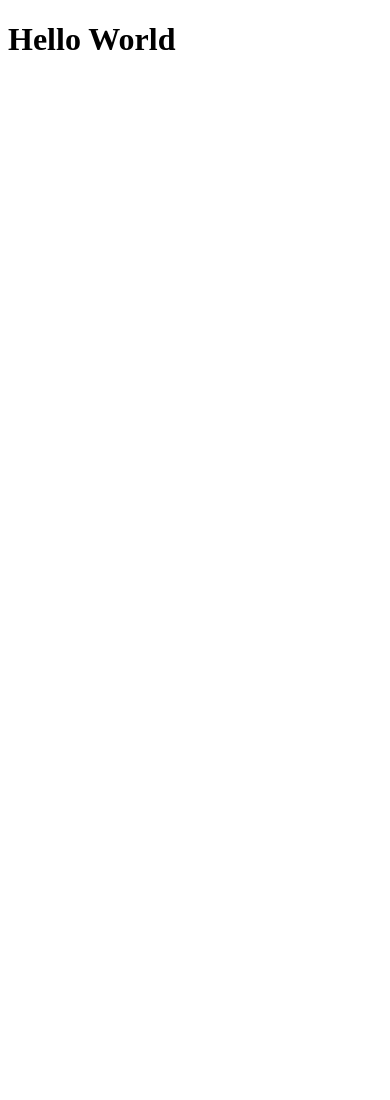
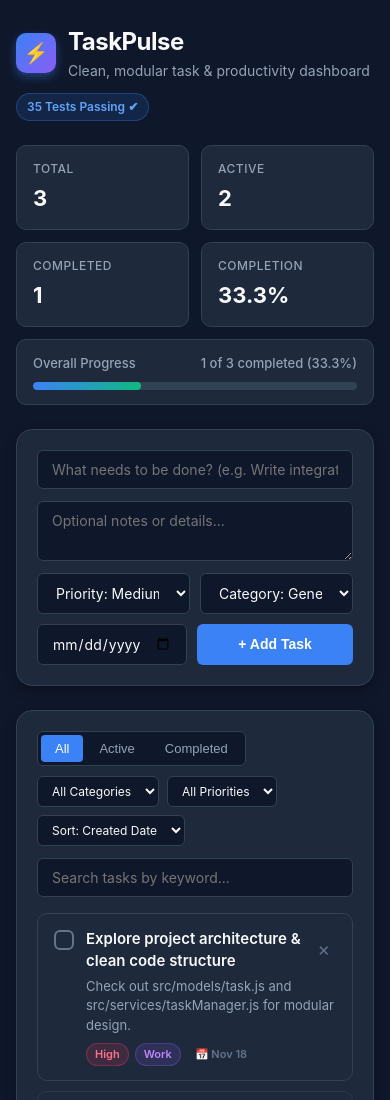
Before and after one commit to treeg0ds/start-a-rest-api-with-node-js, a website: page index.html in a window 390 px wide. Shown: the top 1100 px of the page. Before the commit the page ends 844 px from the top, so only its background shows below. Drawn offline with Linux system fonts and the light colour scheme.

Commit message:
Work from the phone

```diff
--- a/index.html
+++ b/index.html
@@ -1,5 +1,160 @@
 <!DOCTYPE html>
-<html>
-<head><title>Test</title></head>
-<body><h1>Hello World</h1></body>
+<html lang="en">
+<head>
+  <meta charset="UTF-8" />
+  <meta name="viewport" content="width=device-width, initial-scale=1.0" />
+  <title>TaskPulse — Modern Task & Goal Tracker</title>
+  <link rel="stylesheet" href="css/styles.css" />
+</head>
+<body>
+  <div class="container">
+    <!-- Header -->
+    <header>
+      <div class="header-top">
+        <div class="brand">
+          <div class="brand-icon">⚡</div>
+          <div>
+            <h1>TaskPulse</h1>
+            <p class="subtitle">Clean, modular task & productivity dashboard</p>
+          </div>
+        </div>
+        <span class="badge-tag">35 Tests Passing ✔</span>
+      </div>
+    </header>
+
+    <!-- Metrics & Progress Overview -->
+    <section class="stats-grid" aria-label="Task Statistics">
+      <div class="stat-card">
+        <span class="stat-label">Total</span>
+        <span class="stat-value" id="statTotal">0</span>
+      </div>
+      <div class="stat-card">
+        <span class="stat-label">Active</span>
+        <span class="stat-value" id="statActive">0</span>
+      </div>
+      <div class="stat-card">
+        <span class="stat-label">Completed</span>
+        <span class="stat-value" id="statCompleted">0</span>
+      </div>
+      <div class="stat-card">
+        <span class="stat-label">Completion</span>
+        <span class="stat-value" id="statRate">0%</span>
+      </div>
+
+      <div class="progress-container">
+        <div class="progress-header">
+          <span>Overall Progress</span>
+          <span id="progressText">0 of 0 completed (0%)</span>
+        </div>
+        <div class="progress-bar-bg">
+          <div class="progress-bar-fill" id="progressBarFill"></div>
+        </div>
+      </div>
+    </section>
+
+    <!-- New Task Creation Form -->
+    <section class="card" aria-label="Create Task">
+      <form id="taskForm" class="task-form">
+        <input
+          type="text"
+          id="taskTitle"
+          placeholder="What needs to be done? (e.g. Write integration tests)"
+          required
+          maxlength="120"
+          autocomplete="off"
+        />
+
+        <textarea
+          id="taskDesc"
+          placeholder="Optional notes or details..."
+          maxlength="500"
+        ></textarea>
+
+        <div class="form-row">
+          <select id="taskPriority" aria-label="Task Priority">
+            <option value="low">Priority: Low</option>
+            <option value="medium" selected>Priority: Medium</option>
+            <option value="high">Priority: High</option>
+          </select>
+
+          <select id="taskCategory" aria-label="Task Category">
+            <option value="general" selected>Category: General</option>
+            <option value="work">Category: Work</option>
+            <option value="personal">Category: Personal</option>
+            <option value="study">Category: Study</option>
+          </select>
+
+          <input
+            type="date"
+            id="taskDueDate"
+            aria-label="Due Date"
+          />
+
+          <button type="submit" class="btn btn-primary">
+            + Add Task
+          </button>
+        </div>
+      </form>
+    </section>
+
+    <!-- Tasks List & Controls -->
+    <main class="card" aria-label="Task List">
+      <div class="toolbar">
+        <div class="toolbar-controls">
+          <div class="filter-pills" role="tablist" aria-label="Filter by Status">
+            <button class="filter-pill active" data-status="all">All</button>
+            <button class="filter-pill" data-status="active">Active</button>
+            <button class="filter-pill" data-status="completed">Completed</button>
+          </div>
+
+          <div class="filter-selects">
+            <select id="categoryFilter" aria-label="Filter by category">
+              <option value="all">All Categories</option>
+              <option value="work">Work</option>
+              <option value="personal">Personal</option>
+              <option value="study">Study</option>
+              <option value="general">General</option>
+            </select>
+
+            <select id="priorityFilter" aria-label="Filter by priority">
+              <option value="all">All Priorities</option>
+              <option value="high">High</option>
+              <option value="medium">Medium</option>
+              <option value="low">Low</option>
+            </select>
+
+            <select id="sortBySelect" aria-label="Sort tasks">
+              <option value="createdAt">Sort: Created Date</option>
+              <option value="dueDate">Sort: Due Date</option>
+              <option value="priority">Sort: Priority</option>
+              <option value="title">Sort: Title (A-Z)</option>
+            </select>
+          </div>
+        </div>
+
+        <div class="search-box">
+          <input
+            type="text"
+            id="searchInput"
+            placeholder="Search tasks by keyword..."
+            autocomplete="off"
+          />
+        </div>
+      </div>
+
+      <!-- Task Items Container -->
+      <div id="taskList" class="task-list"></div>
+
+      <!-- Footer Actions -->
+      <div class="footer-actions">
+        <span id="activeCountLabel">0 active tasks</span>
+        <button id="clearCompletedBtn" class="btn btn-secondary btn-sm">
+          Clear Completed
+        </button>
+      </div>
+    </main>
+  </div>
+
+  <script type="module" src="js/app.js"></script>
+</body>
 </html>
--- /dev/null
+++ b/js/app.js
@@ -0,0 +1,245 @@
+import { TaskManager } from '../src/services/taskManager.js';
+import { LocalStorageAdapter } from '../src/storage/storage.js';
+
+// Initialize TaskManager with Browser LocalStorage Adapter
+const storage = new LocalStorageAdapter('taskpulse_tasks');
+const manager = new TaskManager(storage);
+
+// Seed sample tasks if storage is brand new
+if (manager.tasks.length === 0) {
+  const tomorrow = new Date(Date.now() + 86400000).toISOString();
+  manager.addTask({
+    title: 'Explore project architecture & clean code structure',
+    description: 'Check out src/models/task.js and src/services/taskManager.js for modular design.',
+    priority: 'high',
+    category: 'work',
+    dueDate: tomorrow,
+    completed: false,
+  });
+
+  manager.addTask({
+    title: 'Run automated tests via npm test',
+    description: '35 automated tests covering model validation, CRUD, filtering, and storage persistence.',
+    priority: 'medium',
+    category: 'study',
+    completed: true,
+  });
+
+  manager.addTask({
+    title: 'Customize UI or build new features',
+    description: 'Add your own custom tags, export data to JSON, or integrate your own API.',
+    priority: 'low',
+    category: 'personal',
+    completed: false,
+  });
+}
+
+// Current Filter State
+const state = {
+  status: 'all',
+  category: 'all',
+  priority: 'all',
+  search: '',
+  sortBy: 'createdAt',
+  sortOrder: 'desc',
+};
+
+// DOM Elements
+const taskListEl = document.getElementById('taskList');
+const taskForm = document.getElementById('taskForm');
+const searchInput = document.getElementById('searchInput');
+const categoryFilter = document.getElementById('categoryFilter');
+const priorityFilter = document.getElementById('priorityFilter');
+const sortBySelect = document.getElementById('sortBySelect');
+const clearCompletedBtn = document.getElementById('clearCompletedBtn');
+const filterPills = document.querySelectorAll('.filter-pill');
+
+// Stat Elements
+const statTotal = document.getElementById('statTotal');
+const statActive = document.getElementById('statActive');
+const statCompleted = document.getElementById('statCompleted');
+const statRate = document.getElementById('statRate');
+const progressBarFill = document.getElementById('progressBarFill');
+const progressText = document.getElementById('progressText');
+const activeCountLabel = document.getElementById('activeCountLabel');
+
+/**
+ * Format relative or calendar date
+ */
+function formatDate(isoString) {
+  if (!isoString) return '';
+  const date = new Date(isoString);
+  return date.toLocaleDateString(undefined, { month: 'short', day: 'numeric' });
+}
+
+/**
+ * Render task list & refresh stats
+ */
+function render() {
+  const tasks = manager.listTasks(state);
+  const stats = manager.getStats();
+
+  // Update Stats Counters
+  statTotal.textContent = stats.total;
+  statActive.textContent = stats.active;
+  statCompleted.textContent = stats.completed;
+  statRate.textContent = `${stats.completionRate}%`;
+  progressBarFill.style.width = `${stats.completionRate}%`;
+  progressText.textContent = `${stats.completed} of ${stats.total} completed (${stats.completionRate}%)`;
+  activeCountLabel.textContent = `${stats.active} active task${stats.active === 1 ? '' : 's'}`;
+
+  // Clear List
+  taskListEl.innerHTML = '';
+
+  if (tasks.length === 0) {
+    taskListEl.innerHTML = `
+      <div class="empty-state">
+        <div class="empty-state-icon">📋</div>
+        <div class="empty-state-title">No tasks found</div>
+        <p>Try adjusting your filters or add a new task above.</p>
+      </div>
+    `;
+    return;
+  }
+
+  // Render Each Task
+  const now = Date.now();
+  for (const task of tasks) {
+    const isOverdue = !task.completed && task.dueDate && new Date(task.dueDate).getTime() < now;
+
+    const item = document.createElement('div');
+    item.className = `task-item ${task.completed ? 'completed' : ''}`;
+    item.dataset.id = task.id;
+
+    item.innerHTML = `
+      <input type="checkbox" class="task-checkbox" ${task.completed ? 'checked' : ''} aria-label="Toggle completed" />
+      <div class="task-content">
+        <div class="task-header-row">
+          <span class="task-title">${escapeHtml(task.title)}</span>
+          <div class="task-actions">
+            <button class="btn-icon btn-delete" title="Delete task" aria-label="Delete task">✕</button>
+          </div>
+        </div>
+        ${task.description ? `<p class="task-desc">${escapeHtml(task.description)}</p>` : ''}
+        <div class="task-meta">
+          <span class="pill pill-priority-${task.priority}">${task.priority}</span>
+          <span class="pill pill-category">${task.category}</span>
+          ${task.dueDate ? `
+            <span class="pill pill-due ${isOverdue ? 'pill-overdue' : ''}">
+              ${isOverdue ? '⚠️ Overdue: ' : '📅 '} ${formatDate(task.dueDate)}
+            </span>
+          ` : ''}
+        </div>
+      </div>
+    `;
+
+    taskListEl.appendChild(item);
+  }
+}
+
+/**
+ * Basic HTML escaping helper for safe rendering
+ */
+function escapeHtml(str) {
+  if (!str) return '';
+  return str
+    .replace(/&/g, '&amp;')
+    .replace(/</g, '&lt;')
+    .replace(/>/g, '&gt;')
+    .replace(/"/g, '&quot;')
+    .replace(/'/g, '&#039;');
+}
+
+// Event Listeners
+
+// 1. Task Form Submission
+taskForm.addEventListener('submit', (e) => {
+  e.preventDefault();
+  const titleInput = document.getElementById('taskTitle');
+  const descInput = document.getElementById('taskDesc');
+  const priorityInput = document.getElementById('taskPriority');
+  const categoryInput = document.getElementById('taskCategory');
+  const dueDateInput = document.getElementById('taskDueDate');
+
+  const title = titleInput.value.trim();
+  if (!title) return;
+
+  try {
+    manager.addTask({
+      title,
+      description: descInput.value,
+      priority: priorityInput.value,
+      category: categoryInput.value,
+      dueDate: dueDateInput.value || null,
+    });
+
+    taskForm.reset();
+    render();
+  } catch (err) {
+    alert(err.message);
+  }
+});
+
+// 2. Task Item Actions (Delegated)
+taskListEl.addEventListener('click', (e) => {
+  const item = e.target.closest('.task-item');
+  if (!item) return;
+  const id = item.dataset.id;
+
+  if (e.target.classList.contains('task-checkbox')) {
+    manager.toggleTask(id);
+    render();
+  } else if (e.target.closest('.btn-delete')) {
+    manager.deleteTask(id);
+    render();
+  }
+});
+
+// 3. Status Filter Pills
+filterPills.forEach((pill) => {
+  pill.addEventListener('click', () => {
+    filterPills.forEach((p) => p.classList.remove('active'));
+    pill.classList.add('active');
+    state.status = pill.dataset.status;
+    render();
+  });
+});
+
+// 4. Category & Priority Filters
+categoryFilter.addEventListener('change', (e) => {
+  state.category = e.target.value;
+  render();
+});
+
+priorityFilter.addEventListener('change', (e) => {
+  state.priority = e.target.value;
+  render();
+});
+
+sortBySelect.addEventListener('change', (e) => {
+  state.sortBy = e.target.value;
+  render();
+});
+
+// 5. Search Bar Input
+let debounceTimer;
+searchInput.addEventListener('input', (e) => {
+  clearTimeout(debounceTimer);
+  debounceTimer = setTimeout(() => {
+    state.search = e.target.value;
+    render();
+  }, 150);
+});
+
+// 6. Clear Completed
+clearCompletedBtn.addEventListener('click', () => {
+  const stats = manager.getStats();
+  if (stats.completed === 0) return;
+  if (confirm(`Remove all ${stats.completed} completed task(s)?`)) {
+    manager.clearCompleted();
+    render();
+  }
+});
+
+// Initial Render
+render();
```
